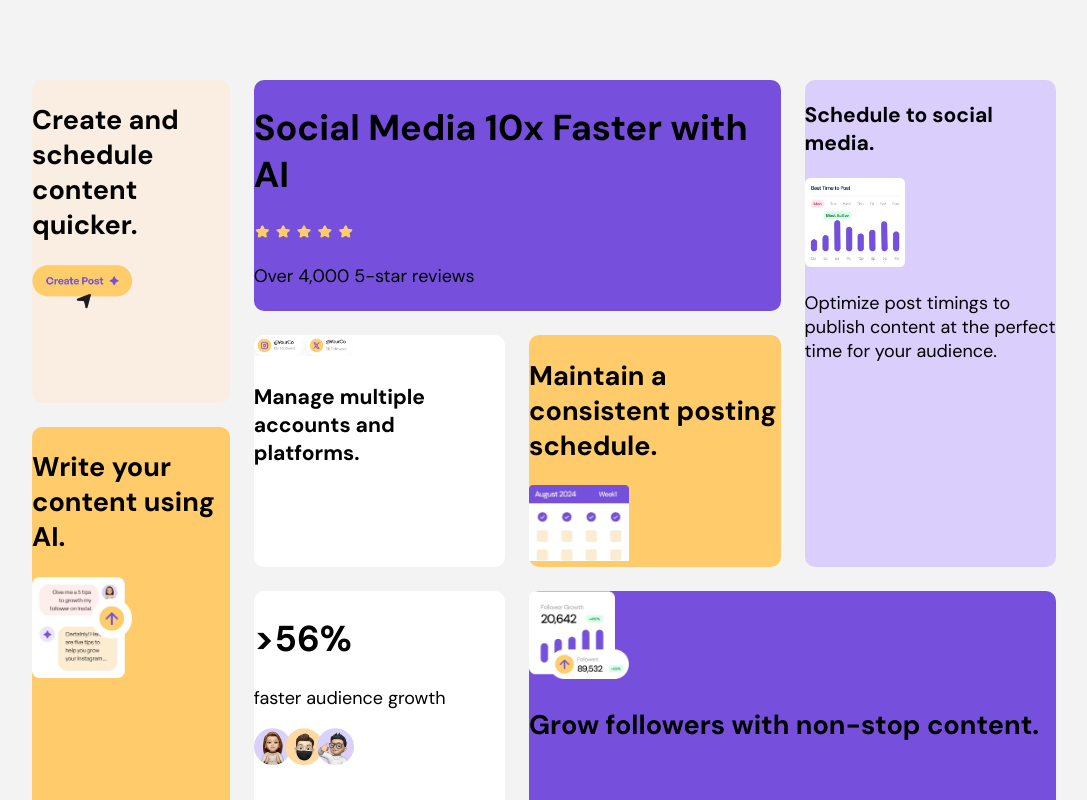
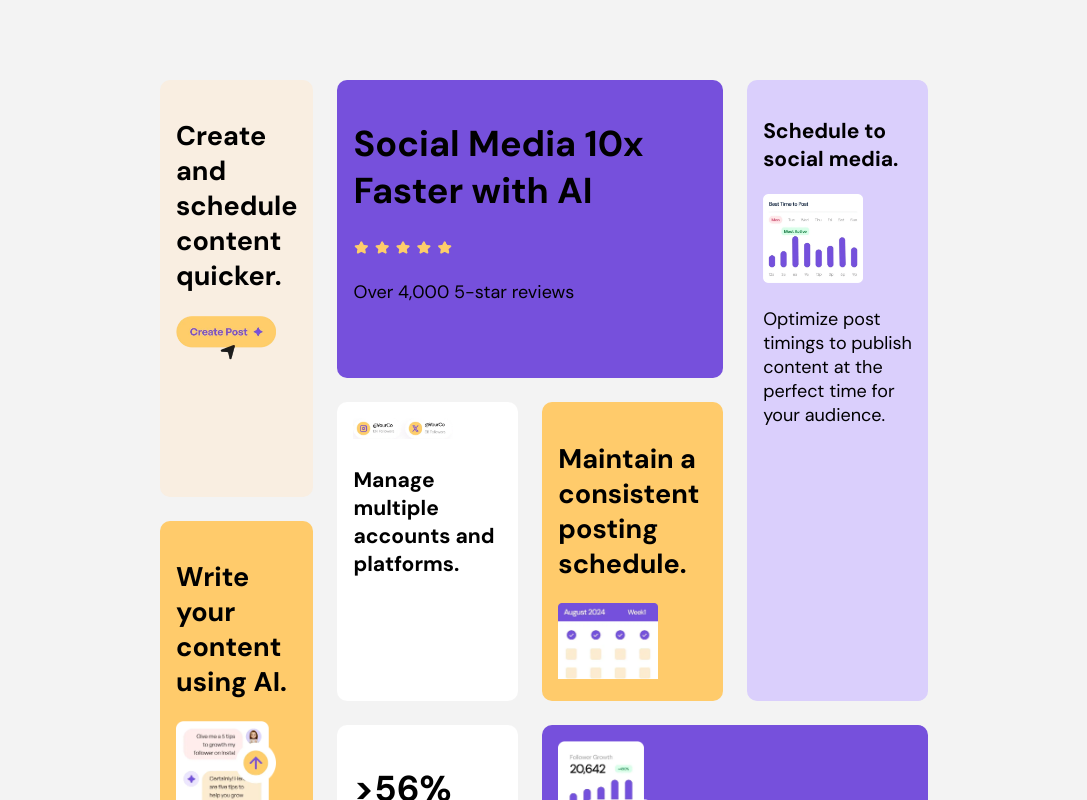
Before and after one commit to MatzeW95/frontendmentor, a React (Create React App) app in the folder Bento Grid/bento-grid/: page / in a window 1280 px wide. Shown: the top 800 px of the page, without its empty margins (96-1183 px from the left). Built offline with nearby package versions, Linux system fonts and the light colour scheme.

Commit message:
changed width

```diff
--- a/Bento Grid/bento-grid/src/style.css
+++ b/Bento Grid/bento-grid/src/style.css
@@ -26,8 +26,8 @@ body {
     display: flex;
     flex-direction: row;
     column-gap: var(--gap);
-    width: 80vw;
-    margin: 5rem 10vw;
+    width: 60vw;
+    margin: 5rem 20vw;
 }
 
 .GridLeft {
@@ -86,6 +86,7 @@ body {
 
 .GridItem {
     border-radius: 10px;
+    padding: 1rem;
 }
 
 .GridItem > img {
```
